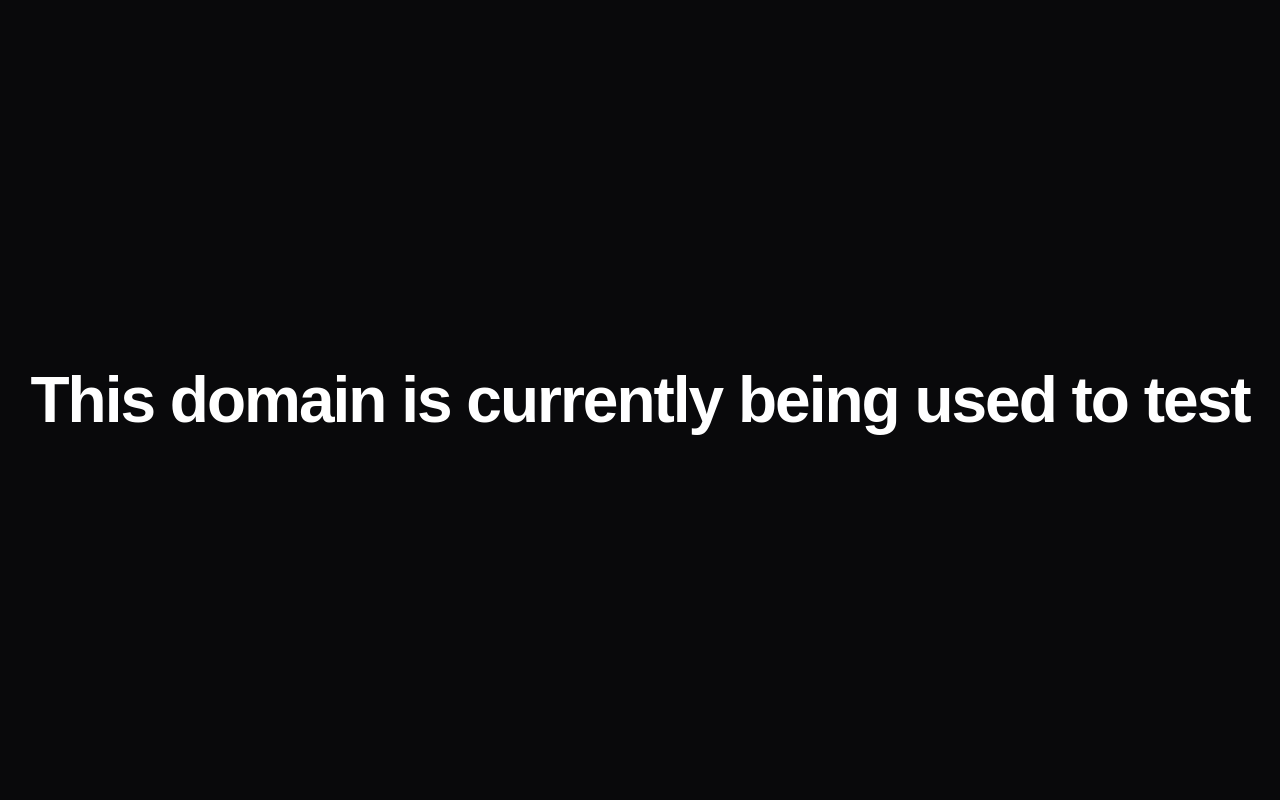
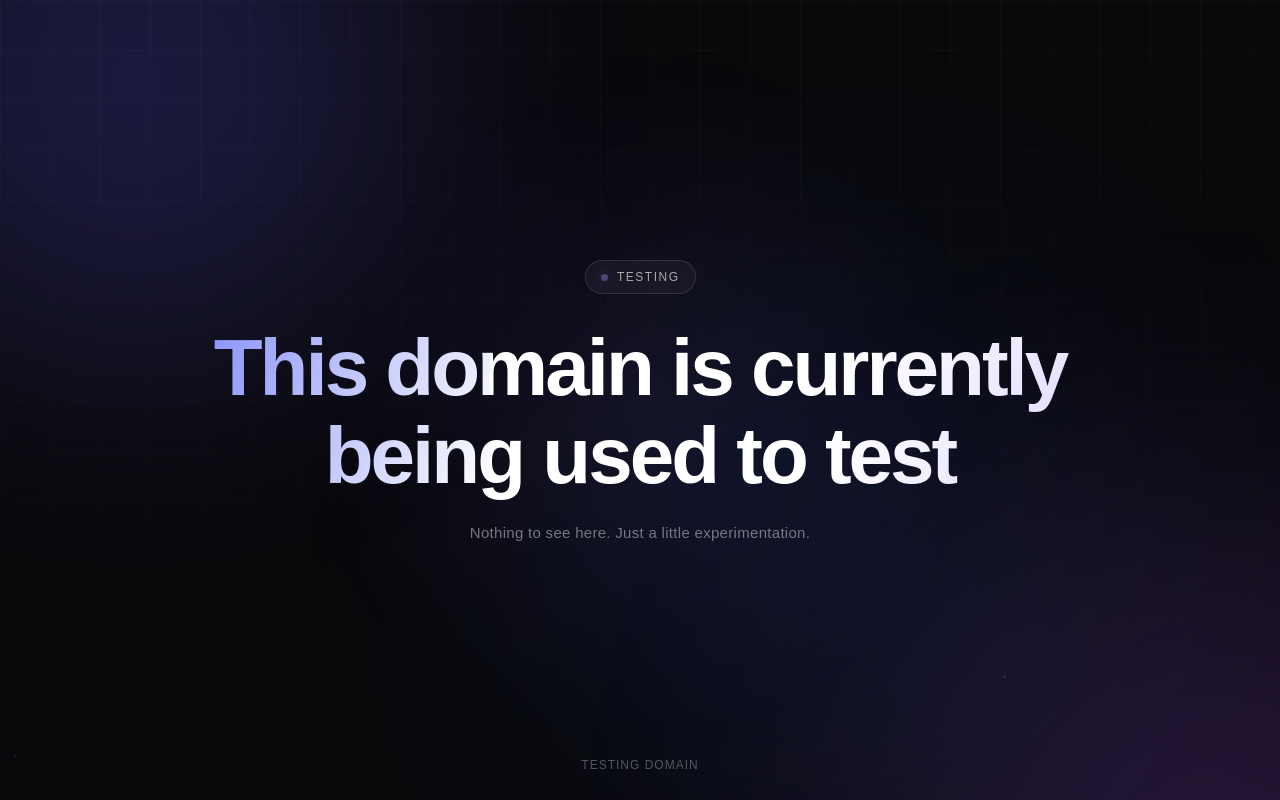
Before and after one commit to izzv/test, a plain HTML site: page index.html in a window 1280 px wide. Drawn offline with Linux system fonts and the light colour scheme.

Commit message:
Enhance styles and add theme color to index.html
Added theme color meta tag and improved styles for header and footer. Enhanced glow effects and animations for visual appeal.

```diff
--- a/index.html
+++ b/index.html
@@ -4,7 +4,9 @@
 <head>
   <meta charset="UTF-8">
   <meta name="viewport" content="width=device-width, initial-scale=1.0">
+  <meta name="theme-color" content="#09090b">
   <title>Testing Domain</title>
+
   <style>
     * {
       margin: 0;
@@ -17,20 +19,291 @@
       display: flex;
       align-items: center;
       justify-content: center;
+      overflow: hidden;
       background: #09090b;
-      color: #ffffff;
+      color: #fff;
       font-family: Arial, sans-serif;
     }
 
+    /* Animated background */
+
+    .background {
+      position: fixed;
+      inset: 0;
+      overflow: hidden;
+      z-index: -2;
+    }
+
+    .glow {
+      position: absolute;
+      width: 500px;
+      height: 500px;
+      border-radius: 50%;
+      filter: blur(120px);
+      opacity: .22;
+      animation: float 12s ease-in-out infinite alternate;
+    }
+
+    .glow.one {
+      background: #635bff;
+      top: -200px;
+      left: -150px;
+    }
+
+    .glow.two {
+      background: #a855f7;
+      bottom: -250px;
+      right: -100px;
+      animation-delay: -5s;
+    }
+
+    .glow.three {
+      background: #2563eb;
+      top: 40%;
+      left: 45%;
+      width: 300px;
+      height: 300px;
+      animation-delay: -8s;
+    }
+
+    @keyframes float {
+      from {
+        transform: translate(0, 0) scale(1);
+      }
+      to {
+        transform: translate(100px, 80px) scale(1.3);
+      }
+    }
+
+    /* Grid */
+
+    .grid {
+      position: fixed;
+      inset: 0;
+      z-index: -1;
+      background-image:
+        linear-gradient(rgba(255,255,255,.025) 1px, transparent 1px),
+        linear-gradient(90deg, rgba(255,255,255,.025) 1px, transparent 1px);
+      background-size: 50px 50px;
+      mask-image: linear-gradient(to bottom, black, transparent);
+    }
+
+    /* Main content */
+
+    .container {
+      text-align: center;
+      padding: 30px;
+      animation: appear 1.2s cubic-bezier(.2,.8,.2,1) both;
+    }
+
+    @keyframes appear {
+      from {
+        opacity: 0;
+        transform: translateY(30px) scale(.97);
+        filter: blur(10px);
+      }
+      to {
+        opacity: 1;
+        transform: translateY(0) scale(1);
+        filter: blur(0);
+      }
+    }
+
+    .badge {
+      display: inline-flex;
+      align-items: center;
+      gap: 9px;
+      padding: 9px 15px;
+      margin-bottom: 30px;
+      border: 1px solid rgba(255,255,255,.12);
+      border-radius: 100px;
+      background: rgba(255,255,255,.04);
+      color: #aaa;
+      font-size: 12px;
+      letter-spacing: 1.5px;
+      text-transform: uppercase;
+      backdrop-filter: blur(15px);
+      animation: appear 1s .2s both;
+    }
+
+    .dot {
+      width: 7px;
+      height: 7px;
+      background: #a78bfa;
+      border-radius: 50%;
+      box-shadow: 0 0 12px #a78bfa;
+      animation: pulse 2s infinite;
+    }
+
+    @keyframes pulse {
+      0%, 100% {
+        opacity: 1;
+        box-shadow: 0 0 5px #a78bfa;
+      }
+      50% {
+        opacity: .4;
+        box-shadow: 0 0 18px #a78bfa;
+      }
+    }
+
     h1 {
-      font-size: clamp(2rem, 6vw, 4rem);
-      font-weight: 600;
-      letter-spacing: -2px;
+      max-width: 900px;
+      font-size: clamp(2.5rem, 7vw, 5rem);
+      font-weight: 700;
+      letter-spacing: -3px;
+      line-height: 1.1;
+      background: linear-gradient(
+        110deg,
+        #fff 20%,
+        #c4b5fd 50%,
+        #818cf8 80%,
+        #fff 100%
+      );
+      background-size: 200% auto;
+      color: transparent;
+      background-clip: text;
+      -webkit-background-clip: text;
+      animation: shine 6s linear infinite;
+    }
+
+    @keyframes shine {
+      to {
+        background-position: 200% center;
+      }
+    }
+
+    .subtitle {
+      margin-top: 24px;
+      color: #777783;
+      font-size: 15px;
+      letter-spacing: .3px;
+      animation: appear 1s .5s both;
+    }
+
+    /* Footer */
+
+    .footer {
+      position: fixed;
+      bottom: 28px;
+      left: 0;
+      width: 100%;
       text-align: center;
+      color: #555560;
+      font-size: 12px;
+      letter-spacing: 1px;
+      animation: appear 1s .8s both;
+    }
+
+    /* Floating particles */
+
+    .particle {
+      position: fixed;
+      width: 3px;
+      height: 3px;
+      background: #a78bfa;
+      border-radius: 50%;
+      opacity: 0;
+      pointer-events: none;
+      animation: rise linear infinite;
+    }
+
+    @keyframes rise {
+      0% {
+        transform: translateY(100vh) scale(0);
+        opacity: 0;
+      }
+      20% {
+        opacity: .6;
+      }
+      80% {
+        opacity: .3;
+      }
+      100% {
+        transform: translateY(-10vh) scale(1);
+        opacity: 0;
+      }
+    }
+
+    /* Mouse spotlight */
+
+    .spotlight {
+      position: fixed;
+      inset: 0;
+      pointer-events: none;
+      background: radial-gradient(
+        500px circle at var(--x, 50%) var(--y, 50%),
+        rgba(139, 92, 246, .08),
+        transparent 70%
+      );
+    }
+
+    @media (max-width: 600px) {
+      h1 {
+        letter-spacing: -1.5px;
+      }
+
+      .subtitle {
+        font-size: 13px;
+        line-height: 1.6;
+      }
+    }
+
+    @media (prefers-reduced-motion: reduce) {
+      *, *::before, *::after {
+        animation-duration: .01ms !important;
+        animation-iteration-count: 1 !important;
+        scroll-behavior: auto !important;
+      }
     }
   </style>
 </head>
+
 <body>
-  <h1>This domain is currently being used to test</h1>
+
+  <div class="background">
+    <div class="glow one"></div>
+    <div class="glow two"></div>
+    <div class="glow three"></div>
+  </div>
+
+  <div class="grid"></div>
+  <div class="spotlight"></div>
+
+  <main class="container">
+    <div class="badge">
+      <span class="dot"></span>
+      Testing
+    </div>
+
+    <h1>This domain is currently being used to test</h1>
+
+    <p class="subtitle">
+      Nothing to see here. Just a little experimentation.
+    </p>
+  </main>
+
+  <div class="footer">
+    TESTING DOMAIN
+  </div>
+
+  <script>
+    document.addEventListener("mousemove", (e) => {
+      document.documentElement.style.setProperty("--x", e.clientX + "px");
+      document.documentElement.style.setProperty("--y", e.clientY + "px");
+    });
+
+    for (let i = 0; i < 35; i++) {
+      const particle = document.createElement("div");
+      particle.className = "particle";
+      particle.style.left = Math.random() * 100 + "vw";
+      particle.style.animationDuration = (Math.random() * 12 + 8) + "s";
+      particle.style.animationDelay = Math.random() * 10 + "s";
+      particle.style.width = particle.style.height =
+        (Math.random() * 3 + 1) + "px";
+
+      document.body.appendChild(particle);
+    }
+  </script>
+
 </body>
 </html>
```
